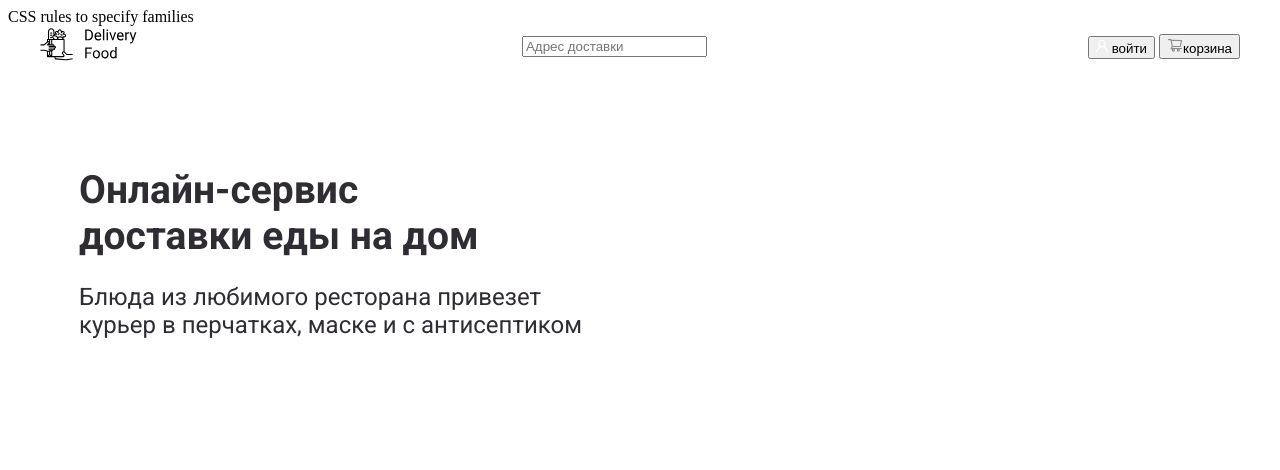
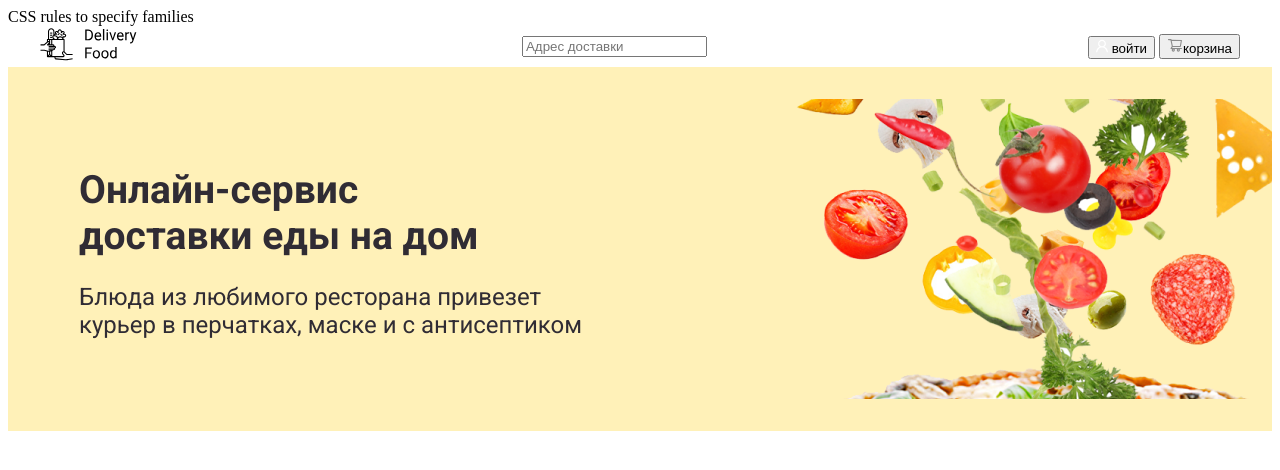
Before and after one commit to AnnMyxanova/lesson, a plain HTML site: page index.html in a window 1280 px wide. Drawn offline with Linux system fonts and the light colour scheme.

Commit message:
окончательная верстка  блока промо

```diff
--- a/css/style.css
+++ b/css/style.css
@@ -70,10 +70,10 @@ line-height: 22px;
 
  }  /*секция промо*/
 .promo-block{
-    background: #fff1b8 url ("../img/promo.png") no-repeat right;
+    background: #fff1b8 url("../img/promo.png") no-repeat right;
     border: radius 10px;
     padding: 68px 71px;
-    filter: drop-shadow(0px 7px 12px reba (158,158,163,0.1));
+    filter: drop-shadow(0px 7px 12px rgba (158,158,163,0.1));
 }
 .text-block {
     max-width: 520px;
```
